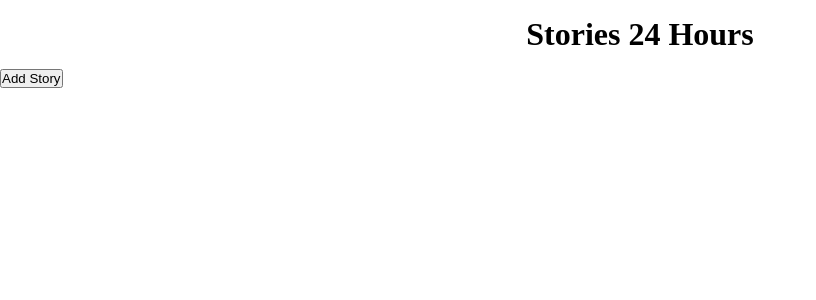
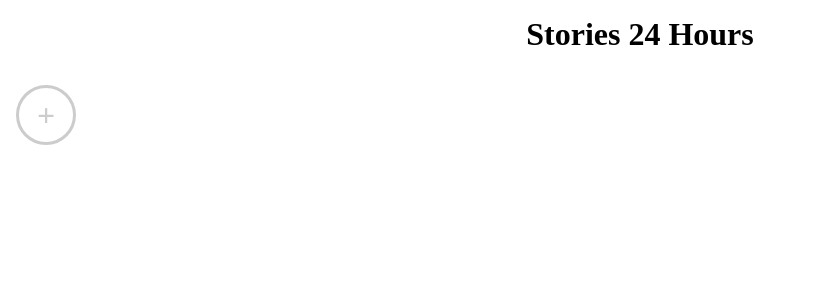
Before and after one commit to tuturam/stories-24-hours, a Vue app: page / in a window 1280 px wide. Shown: the top 300 px of the page, without its empty margins (0-816 px from the left). Built offline with nearby package versions, Linux system fonts and the light colour scheme; the HTML template or start-up script is replaced by a standard one.

Commit message:
style: list stories

```diff
--- a/src/components/StoryContainer.vue
+++ b/src/components/StoryContainer.vue
@@ -9,6 +9,10 @@
     stories.getStories()
   });
   const openDialog = ref(false);
+
+  const showCreateDialog = () => {
+    openDialog.value = true;
+  };
 </script>
 
 <template>
@@ -16,13 +20,18 @@
     <div class="header">
       <h1>Stories 24 Hours</h1>
     </div>
-    <!-- <div
-      v-for="story in stories.story"
-      :key="story.id"
-      class="story-item"
-    >
-      <img :src="story.base64Image" alt="" style="max-width: 200px; max-height: 200px;" />
-    </div> -->
+    <div class="story-list">
+      <div class="create-story story-list-item" @click="showCreateDialog">
+        +
+      </div>
+      <div
+        v-for="story in stories.story"
+        :key="story.id"
+        class="story-list-item stories"
+      >
+        <img :src="story.base64Image" alt="">
+      </div>
+    </div>
   </div>
   <Dialog
     :show="openDialog"
@@ -31,7 +40,6 @@
   >
   <StoryForm />
   </Dialog>
-  <button @click="openDialog = true">Add Story</button>
 </template>
 
 <style>
@@ -39,4 +47,33 @@
     text-align: center;
     padding: 1rem;
   }
+  .story-list-item {
+    width: 60px;
+    height: 60px;
+    border-radius: 50%;
+    display: flex;
+    align-items: center;
+    justify-content: center;
+    font-size: 2rem;
+    cursor: pointer;
+    font-weight: bold;
+    overflow: hidden;
+  }
+  .create-story.story-list-item {
+    border: 3px solid #ccc;
+    color: #ccc
+  }
+  .stories.story-list-item {
+    border: 3px solid black;
+  }
+  .story-list {
+    display: flex;
+    gap: 1rem;
+    margin: 1rem;
+  }
+  .story-list-item img {
+    width: 100%;
+    height: 100%;
+    object-fit: cover;
+  }
 </style>
```
